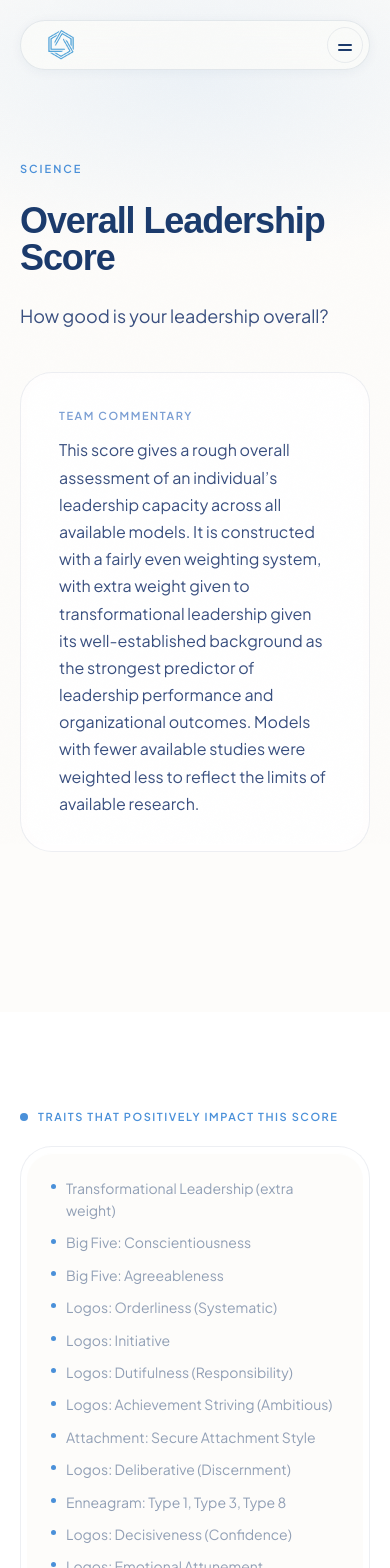
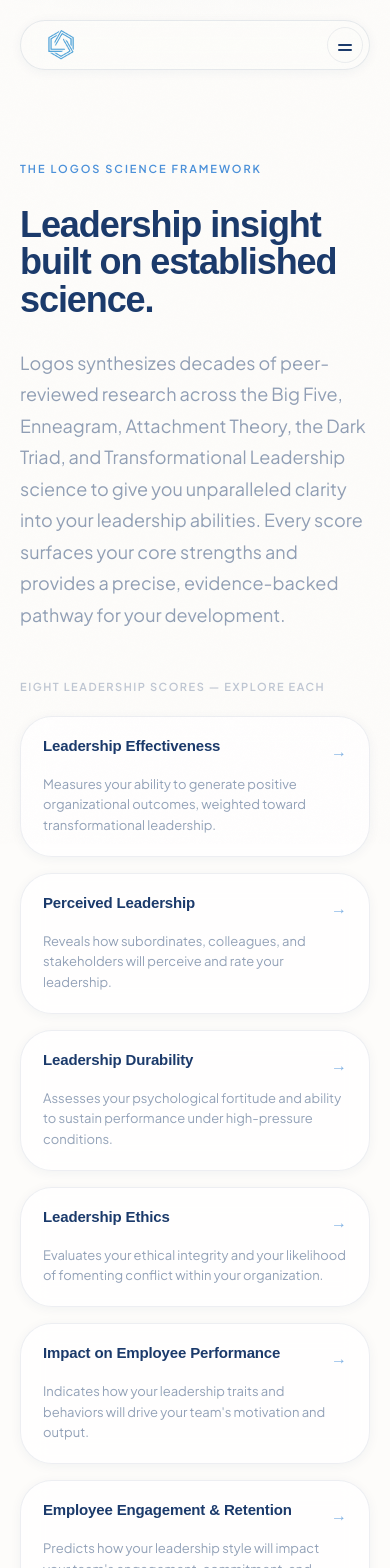
Before and after one commit to alexanderfairman-cloud/logos-site, a Next.js app: page /science-overlal in a window 390 px wide. Shown: the top 1568 px of the page. Built offline with nearby package versions, Linux system fonts and the light colour scheme; a web font is replaced by a local one.

Commit message:
Science page: add framework intro, 7 science page link cards, mobile bar chart & ThreeRings fixes

```diff
--- a/app/science-overlal/page.tsx
+++ b/app/science-overlal/page.tsx
@@ -204,10 +204,177 @@
     <>
       <NavPill />
       <main>
-        {/* ── Hero ──────────────────────────────────────────────────────── */}
+
+        {/* ── Science Framework Intro ────────────────────────────────── */}
         <section
           style={{
             paddingTop: 'calc(5rem + 80px)',
+            paddingBottom: 'var(--space-2xl)',
+            background: 'var(--bg-ground)',
+            position: 'relative',
+            overflow: 'hidden',
+          }}
+        >
+          {/* Ambient glow */}
+          <div style={{
+            position: 'absolute', top: '-20%', left: '50%',
+            transform: 'translateX(-50%)',
+            width: '900px', height: '400px',
+            borderRadius: '9999px',
+            background: 'radial-gradient(ellipse, rgba(74,144,217,0.08) 0%, transparent 70%)',
+            pointerEvents: 'none',
+          }} />
+
+          <div className="container" style={{ maxWidth: 860 }}>
+            <motion.div
+              initial={{ opacity: 0, y: 32 }}
+              animate={{ opacity: 1, y: 0 }}
+              transition={{ duration: 1, ease: [0.16, 1, 0.3, 1] }}
+              style={{ display: 'flex', flexDirection: 'column', gap: '1.75rem', alignItems: 'flex-start' }}
+            >
+              <p className="eyebrow">The Logos Science Framework</p>
+              <h1 className="display-xl" style={{ maxWidth: 700 }}>
+                Leadership insight built on established science.
+              </h1>
+              <p className="body-lg" style={{ maxWidth: 660, color: 'var(--text-muted)', lineHeight: 1.75 }}>
+                Logos synthesizes decades of peer-reviewed research across the Big Five, Enneagram,
+                Attachment Theory, the Dark Triad, and Transformational Leadership science to give you
+                unparalleled clarity into your leadership abilities. Every score surfaces your core
+                strengths and provides a precise, evidence-backed pathway for your development.
+              </p>
+            </motion.div>
+
+            {/* ── 7 Science Page Links ── */}
+            <motion.div
+              initial={{ opacity: 0, y: 24 }}
+              animate={{ opacity: 1, y: 0 }}
+              transition={{ duration: 0.9, delay: 0.2, ease: [0.16, 1, 0.3, 1] }}
+              style={{ marginTop: '3rem' }}
+            >
+              <p style={{
+                fontFamily: "'Plus Jakarta Sans', sans-serif",
+                fontSize: '0.6875rem',
+                fontWeight: 600,
+                letterSpacing: '0.14em',
+                textTransform: 'uppercase' as const,
+                color: 'var(--text-ghost)',
+                marginBottom: '1.25rem',
+              }}>Eight leadership scores — explore each</p>
+              <div
+                style={{
+                  display: 'grid',
+                  gridTemplateColumns: 'repeat(3, 1fr)',
+                  gap: '1rem',
+                }}
+                className="science-links-grid"
+              >
+                {[
+                  {
+                    href: '/leadership-science-effective',
+                    title: 'Leadership Effectiveness',
+                    desc: 'Measures your ability to generate positive organizational outcomes, weighted toward transformational leadership.',
+                  },
+                  {
+                    href: '/leadership-science-perceived',
+                    title: 'Perceived Leadership',
+                    desc: 'Reveals how subordinates, colleagues, and stakeholders will perceive and rate your leadership.',
+                  },
+                  {
+                    href: '/durability',
+                    title: 'Leadership Durability',
+                    desc: 'Assesses your psychological fortitude and ability to sustain performance under high-pressure conditions.',
+                  },
+                  {
+                    href: '/leadership-science-ethics',
+                    title: 'Leadership Ethics',
+                    desc: 'Evaluates your ethical integrity and your likelihood of fomenting conflict within your organization.',
+                  },
+                  {
+                    href: '/employee-perf',
+                    title: 'Impact on Employee Performance',
+                    desc: 'Indicates how your leadership traits and behaviors will drive your team\'s motivation and output.',
+                  },
+                  {
+                    href: '/leadership-science-engagement',
+                    title: 'Employee Engagement & Retention',
+                    desc: 'Predicts how your leadership style will impact your team\'s engagement, commitment, and tenure.',
+                  },
+                  {
+                    href: '/leadership-science-innovation',
+                    title: 'Innovation Score',
+                    desc: 'Reflects how your personality positions you to drive creative problem-solving at your organization.',
+                  },
+                ].map((page, i) => (
+                  <motion.a
+                    key={page.href}
+                    href={page.href}
+                    initial={{ opacity: 0, y: 16 }}
+                    animate={{ opacity: 1, y: 0 }}
+                    transition={{ duration: 0.6, delay: 0.3 + i * 0.06, ease: [0.16, 1, 0.3, 1] }}
+                    style={{
+                      display: 'flex',
+                      flexDirection: 'column',
+                      gap: '0.625rem',
+                      background: 'rgba(255,255,255,0.72)',
+                      backdropFilter: 'blur(12px)',
+                      WebkitBackdropFilter: 'blur(12px)',
+                      border: '1px solid var(--border-hairline)',
+                      borderRadius: 'var(--radius-xl)',
+                      padding: '1.25rem 1.375rem',
+                      textDecoration: 'none',
+                      cursor: 'pointer',
+                      transition: 'all 0.22s ease',
+                      boxShadow: '0 2px 12px rgba(27,58,107,0.05)',
+                      position: 'relative',
+                      overflow: 'hidden',
+                    }}
+                    onMouseEnter={e => {
+                      (e.currentTarget as HTMLElement).style.transform = 'translateY(-2px)'
+                      ;(e.currentTarget as HTMLElement).style.boxShadow = '0 8px 28px rgba(27,58,107,0.12)'
+                      ;(e.currentTarget as HTMLElement).style.borderColor = 'rgba(74,144,217,0.3)'
+                    }}
+                    onMouseLeave={e => {
+                      (e.currentTarget as HTMLElement).style.transform = 'translateY(0)'
+                      ;(e.currentTarget as HTMLElement).style.boxShadow = '0 2px 12px rgba(27,58,107,0.05)'
+                      ;(e.currentTarget as HTMLElement).style.borderColor = 'var(--border-hairline)'
+                    }}
+                  >
+                    <div style={{ display: 'flex', justifyContent: 'space-between', alignItems: 'flex-start', gap: '0.5rem' }}>
+                      <p style={{
+                        fontFamily: "'Clash Display', sans-serif",
+                        fontSize: '0.9375rem',
+                        fontWeight: 600,
+                        color: 'var(--blue-deep)',
+                        letterSpacing: '-0.01em',
+                        lineHeight: 1.25,
+                      }}>{page.title}</p>
+                      <span style={{
+                        fontSize: '1rem',
+                        color: 'var(--blue-electric)',
+                        flexShrink: 0,
+                        marginTop: '1px',
+                        opacity: 0.7,
+                      }}>→</span>
+                    </div>
+                    <p style={{
+                      fontFamily: "'Plus Jakarta Sans', sans-serif",
+                      fontSize: '0.8125rem',
+                      color: 'var(--text-muted)',
+                      lineHeight: 1.6,
+                      margin: 0,
+                    }}>{page.desc}</p>
+                  </motion.a>
+                ))}
+              </div>
+            </motion.div>
+          </div>
+        </section>
+
+        {/* ── Hero ──────────────────────────────────────────────────────── */}
+
+        <section
+          style={{
+            paddingTop: 'var(--space-3xl)',
             paddingBottom: 'var(--space-3xl)',
             background: 'var(--bg-ground)',
             overflow: 'hidden',
@@ -645,9 +812,11 @@
           .traits-grid { grid-template-columns: 1fr !important; }
           .steps-grid { grid-template-columns: 1fr 1fr !important; }
           .testimonials-grid { grid-template-columns: 1fr !important; }
+          .science-links-grid { grid-template-columns: 1fr 1fr !important; }
         }
         @media (max-width: 480px) {
           .steps-grid { grid-template-columns: 1fr !important; }
+          .science-links-grid { grid-template-columns: 1fr !important; }
         }
       `}</style>
       <Footer />
```
Also changed, not shown: components/FogToClarity.tsx (+4 -4 lines), components/HexagonMirror.tsx (+4 -4 lines), components/LabelVsPortrait.tsx (+8 -1 lines), components/ThreeRings.tsx (+12 -7 lines).
